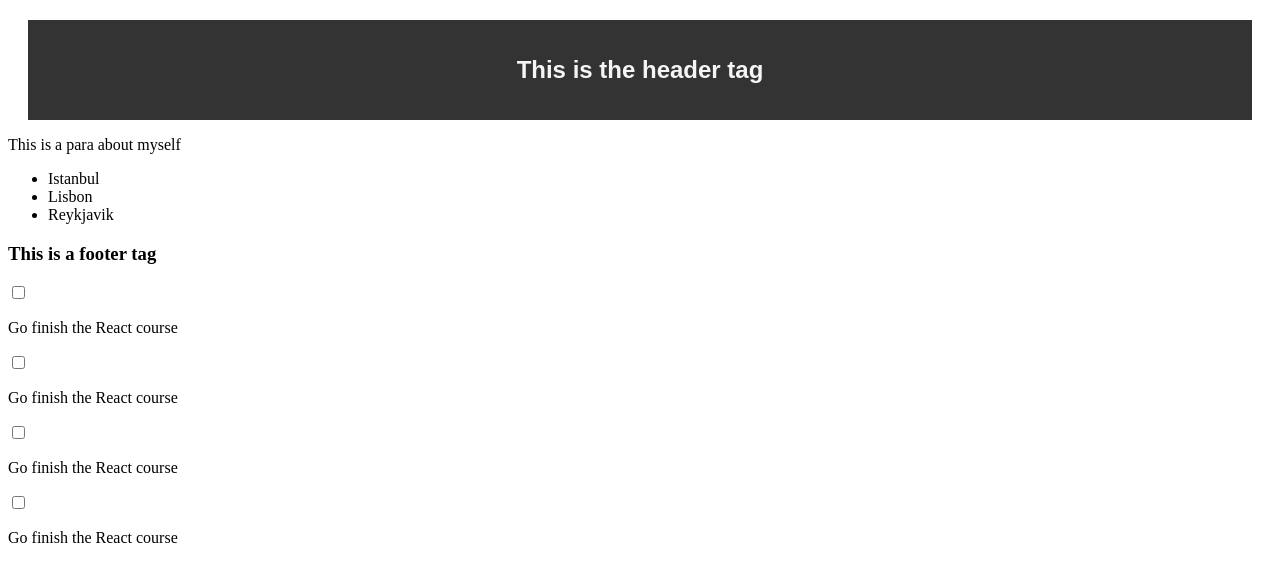
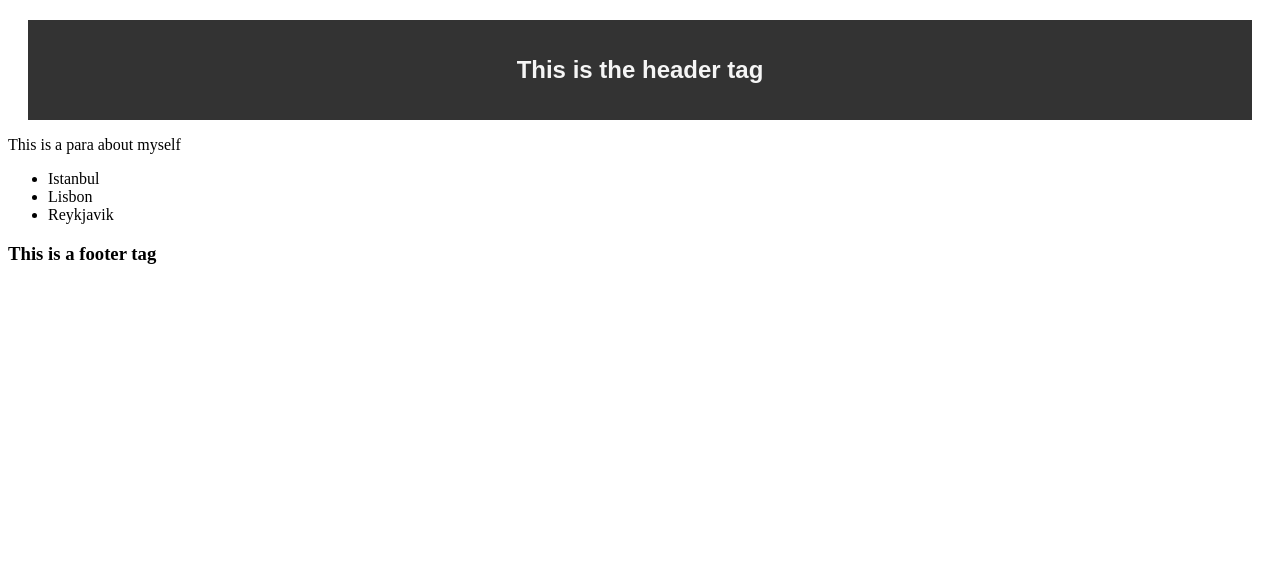
Before and after one commit to SaiHarshaKanamarla/React_Task_App, a React app: page / in a window 1280 px wide. Shown: the top 582 px of the page. Built offline with nearby package versions, Linux system fonts and the light colour scheme.

Commit message:
Reverting the original

```diff
--- a/src/App.js
+++ b/src/App.js
@@ -10,7 +10,6 @@ function App(){
             <Header />
             <MyInfo />
             <Footer />
-            <TodoRow />
         </div>
     )
 }
```
